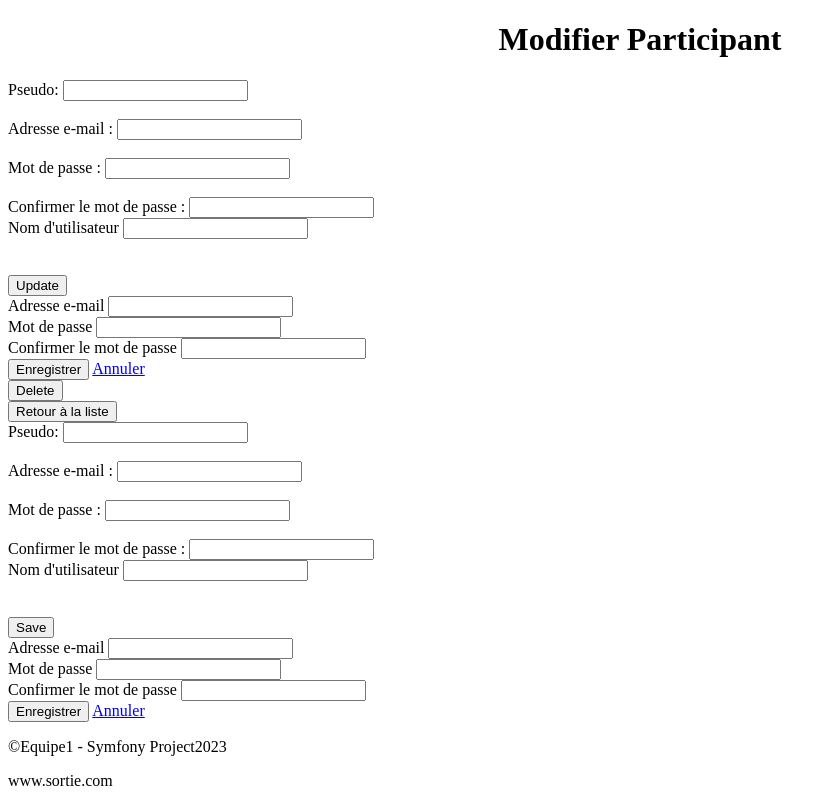
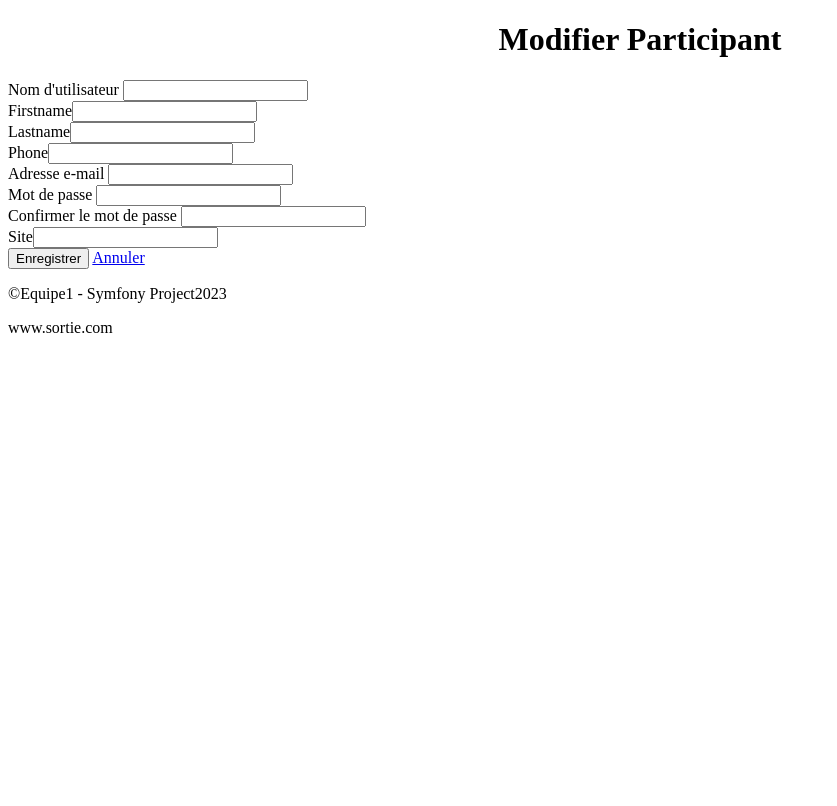
Before and after one commit to LemaireBenjamin/Projet_Symfony, a Symfony app: template templates/participant/edit.html.twig in a window 1280 px wide. Shown: the part 207-1013 px from the top of the page, without its empty margins (0-837 px from the left). After the commit the page ends 540 px from the top, so only its background shows below. Run offline with Twig, Linux system fonts and the light colour scheme; the template is opened without the code that fills it, so the values that code supplies are empty; form fields are guessed from the names that the template uses; some libraries are stand-ins or nearby versions.

Commit message:
Profil participant ok

```diff
--- a/src/Controller/ParticipantController.php
+++ b/src/Controller/ParticipantController.php
@@ -61,7 +61,7 @@ class ParticipantController extends AbstractController
     {
 
         $user = $userRepository->findByParticipantId($id);
-        dd($user);
+        //dd($user);
 
         return $this->render('participant/show.html.twig', [
             'participant' => $participant,
--- a/templates/activity/edit.html.twig
+++ b/templates/activity/edit.html.twig
@@ -3,11 +3,11 @@
 {% block title %}Edit Activity{% endblock %}
 
 {% block body %}
-    <h1>Edit Activity</h1>
+    <h1>Editer une activité</h1>
 
     {{ include('activity/_form.html.twig', {'button_label': 'Update'}) }}
 
-    <a href="{{ path('app_activity_index') }}">back to list</a>
+    <a href="{{ path('app_activity_index') }}">retour à la liste</a>
 
     {{ include('activity/_delete_form.html.twig') }}
 {% endblock %}
--- a/templates/participant/_form.html.twig
+++ b/templates/participant/_form.html.twig
@@ -1,49 +1,21 @@
 {{ form_start(form) }}
-
-<div class="class-for-errors">
-    {{ form_errors(form) }}
-</div>
-<div>
-    <label for="username">Pseudo:</label>
-    <input type="text" id="username" name="username" value="{{ app.user is defined ? app.user.username : ''  }}" />
-</div>
-<br>
-
-
-
-    <div>
-        <label for="email">Adresse e-mail :</label>
-        <input type="email" id="email" name="email" value="{{ app.user.email }}" />
-    </div>
-<br>
-    <div class="">
-        <label for="password">Mot de passe :</label>
-        <input type="password" id="password" name="password" />
-    </div>
-<br>
-    <div>
-        <label for="confirm_password">Confirmer le mot de passe :</label>
-        <input type="password" id="confirm_password" name="confirm_password" />
 
 <div class="form-group">
     <label for="username" class="col-form-label pb-1">Nom d'utilisateur</label>
     <input class="form-control" type="text" id="username" name="username" value="{{ app.user is defined ? app.user.username : ''  }}" />
-
-    </div>
-<br>
-
-<br>
-
-<div class="input-group mb-3">
-    <div class="input-group-prepend" id="bouton2-texte">
-        <button class="btn btn-outline-primary" type="button">{{ button_label|default('Save') }}</button>
-        <!-- <button class="btn btn-outline-danger" type="button">Bouton 2</button>
-   -->
 </div>
 
 
+{{ form_row(form.firstname) }}
 
+    {{ form_row(form.lastname) }}
 
+    {{ form_row(form.phone) }}
+    {% if form. phone.vars.errors|length  %}
+        <div class="alert alert-warning">
+            {{ form_errors(form.phone) }}
+        </div>
+    {% endif %}
 
 
 <div class="form-group">
@@ -61,12 +33,11 @@
     <input class="form-control" type="password" id="confirm_password" name="confirm_password" />
 </div>
 
-
+{{ form_row(form.site) }}
 
 
 
 <button class="btn btn-primary" type="submit">Enregistrer</button>
 <a class="btn btn-secondary" href="{{ path('app_main') }}" >Annuler</a>
 
-
 {{ form_end(form) }}
--- a/templates/participant/edit.html.twig
+++ b/templates/participant/edit.html.twig
@@ -5,15 +5,7 @@
 {% block body %}
     <h1>Modifier Participant</h1>
 
-    <div class="row mt-3">
-    {{ include('participant/_form.html.twig', {'button_label': 'Update'}) }}
 
-    {{ include('participant/_delete_form.html.twig') }}
-
-    <a href="{{ path('app_participant_index') }}">
-        <button class="btn btn-outline-success" type="button">Retour à la liste</button>
-    </a>
-    </div>
 
     {{ include('participant/_form.html.twig') }}
 
```
Also changed, not shown: templates/participant/show.html.twig (+23 -18 lines), public/uploads/photo-profil.png (added). Lines whose indentation alone changed are shown as unchanged.
